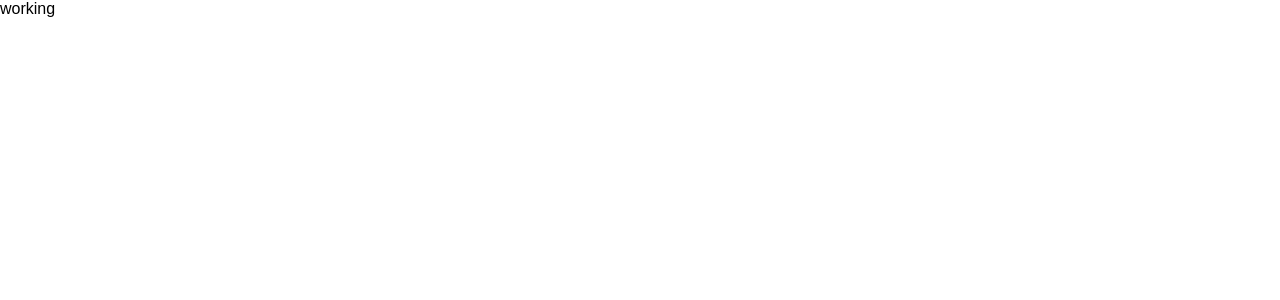
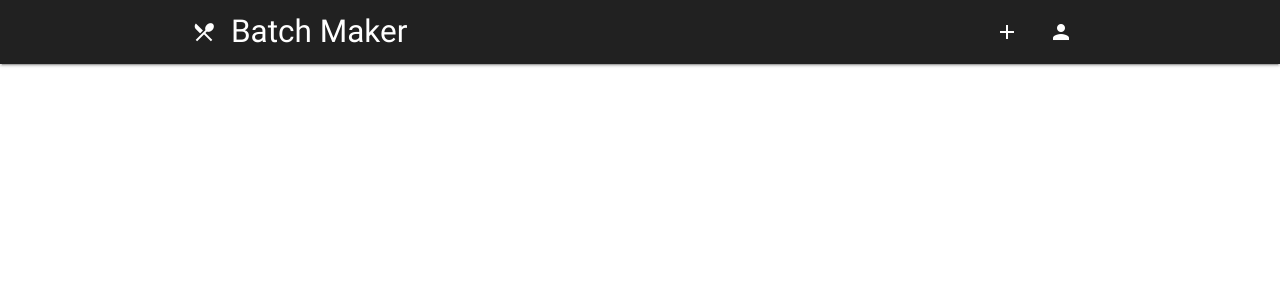
Before and after one commit to AryDavani/batch-maker, a React (Create React App) app: page / in a window 1280 px wide. Shown: the top 300 px of the page. Built offline with nearby package versions, Linux system fonts and the light colour scheme.

Commit message:
more boilerplate. added components

```diff
--- a/package.json
+++ b/package.json
@@ -5,7 +5,9 @@
   "dependencies": {
     "react": "^15.6.1",
     "react-dom": "^15.6.1",
+    "react-materialize": "^1.0.6",
     "react-redux": "^5.0.5",
+    "react-router-dom": "^4.1.2",
     "react-scripts": "1.0.10",
     "redux": "^3.7.2"
   },
--- a/public/index.html
+++ b/public/index.html
@@ -3,38 +3,16 @@
   <head>
     <meta charset="utf-8">
     <meta name="viewport" content="width=device-width, initial-scale=1, shrink-to-fit=no">
-    <meta name="theme-color" content="#000000">
-    <!--
-      manifest.json provides metadata used when your web app is added to the
-      homescreen on Android. See https://developers.google.com/web/fundamentals/engage-and-retain/web-app-manifest/
-    -->
-    <link rel="manifest" href="%PUBLIC_URL%/manifest.json">
-    <link rel="shortcut icon" href="%PUBLIC_URL%/favicon.ico">
-    <!--
-      Notice the use of %PUBLIC_URL% in the tags above.
-      It will be replaced with the URL of the `public` folder during the build.
-      Only files inside the `public` folder can be referenced from the HTML.
-
-      Unlike "/favicon.ico" or "favicon.ico", "%PUBLIC_URL%/favicon.ico" will
-      work correctly both with client-side routing and a non-root public URL.
-      Learn how to configure a non-root public URL by running `npm run build`.
-    -->
-    <title>React App</title>
+    <link rel="stylesheet" href="http://fonts.googleapis.com/icon?family=Material+Icons">
+    <link rel="stylesheet" href="https://cdnjs.cloudflare.com/ajax/libs/materialize/0.100.1/css/materialize.min.css">
+    <title>Batch Maker</title>
   </head>
   <body>
-    <noscript>
-      You need to enable JavaScript to run this app.
-    </noscript>
+
     <div id="root"></div>
-    <!--
-      This HTML file is a template.
-      If you open it directly in the browser, you will see an empty page.
 
-      You can add webfonts, meta tags, or analytics to this file.
-      The build step will place the bundled scripts into the <body> tag.
-
-      To begin the development, run `npm start` or `yarn start`.
-      To create a production bundle, use `npm run build` or `yarn build`.
-    -->
+    <script src="https://cdnjs.cloudflare.com/ajax/libs/jquery/3.2.1/jquery.min.js"></script>
+    <script src="https://cdnjs.cloudflare.com/ajax/libs/materialize/0.100.1/js/materialize.min.js">
+    </script>
   </body>
 </html>
--- a/src/components/App.js
+++ b/src/components/App.js
@@ -1,10 +1,12 @@
 import React, { Component } from 'react';
+import NavBar from './NavBar';
+import LoginForm from './LoginForm';
 
 class App extends Component {
   render() {
     return (
       <div>
-        working
+        <LoginForm />
       </div>
     );
   }
--- /dev/null
+++ b/src/components/HomePage.js
@@ -0,0 +1,17 @@
+import React, {Component} from 'react';
+import NavBar from './NavBar';
+import RecipeList from '../containers/RecipeList';
+
+export default class HomePage extends Component {
+  constructor() {
+    super();
+  }
+  render(){
+    return (
+      <div>
+        <NavBar />
+        <RecipeList />
+      </div>
+    )
+  }
+}
--- /dev/null
+++ b/src/components/LoginForm.js
@@ -0,0 +1,18 @@
+import React, {Component} from 'react';
+import {Row, Input} from 'react-materialize';
+
+export default class LoginForm extends Component {
+  constructor() {
+    super();
+  }
+  render(){
+    return (
+      <form className="center-center">
+        <Row className="">
+          <Input type="text" label="Username" s={6} />
+          <Input type="password" label="Password" s={6} />
+        </Row>
+      </form>
+    )
+  }
+}
--- /dev/null
+++ b/src/components/NavBar.js
@@ -0,0 +1,20 @@
+import React, {Component} from 'react';
+
+export default class NavBar extends Component {
+  constructor() {
+    super();
+  }
+  render(){
+    return (
+      <nav className="grey darken-4">
+        <div className="nav-wrapper container">
+          <a href="#" className="brand-logo center-align"><i className="material-icons">local_dining</i>Batch Maker</a>
+          <ul className="right hide-on-med-and-down">
+            <li><a href="#"><i className="material-icons">add</i></a></li>
+            <li><a href="#"><i className="material-icons">person</i></a></li>
+          </ul>
+        </div>
+      </nav>
+    )
+  }
+}
--- /dev/null
+++ b/src/components/SignupForm.js
@@ -0,0 +1,18 @@
+import React, {Component} from 'react';
+import {Row, Input} from 'react-materialize';
+
+export default class SignupForm extends Component {
+  constructor() {
+    super();
+  }
+  render(){
+    return (
+      <Row className="container">
+    		<Input s={6} type="text" label="Username" />
+    		<Input s={6} type="text" label="Display Name" />
+    		<Input type="password" label="Password" s={6} />
+    		<Input type="password" label="Confirm Password" s={6} />
+      </Row>
+    )
+  }
+}
--- /dev/null
+++ b/src/containers/RecipeList.js
@@ -0,0 +1,14 @@
+import React, {Component} from 'react';
+
+export default class RecipeList extends Component {
+  constructor() {
+    super();
+  }
+  render(){
+    return (
+      <div>
+
+      </div>
+    )
+  }
+}
--- a/src/index.js
+++ b/src/index.js
@@ -3,6 +3,12 @@ import ReactDOM from 'react-dom';
 import './styles/index.css';
 import App from './components/App';
 import registerServiceWorker from './registerServiceWorker';
+import { BrowserRouter, Route, Switch } from 'react-router-dom';
+
+import HomePage from './components/HomePage';
+import LoginForm from './components/LoginForm';
+import SignupForm from './components/SignupForm';
+
 
 import reducers from './reducers';
 import {Provider} from 'react-redux';
@@ -10,9 +16,18 @@ import {createStore, applyMiddleware} from 'redux';
 
 const createStoreWithMiddleware = applyMiddleware()(createStore);
 
+
+
 ReactDOM.render(
   <Provider store={createStoreWithMiddleware(reducers)}>
-    <App />
+    <BrowserRouter>
+      <Switch>
+        <Route exact path="/" component={HomePage} />
+        <Route path="/login" component={LoginForm} />
+        <Route path="/signup" component={SignupForm} />
+      </Switch>
+    </BrowserRouter>
+
   </Provider>
   , document.getElementById('root'));
 registerServiceWorker();
--- a/src/styles/index.css
+++ b/src/styles/index.css
@@ -1,5 +1,15 @@
 body {
   margin: 0;
   padding: 0;
-  font-family: sans-serif;
 }
+
+.login {
+  display: flex;
+  flex-direction: column;
+}
+
+.center-center {
+  display: flex;
+  justify-content: center;
+  align-items: center;
+}
```
Also changed, not shown: src/components/BaseLayout.js (added, +16 -0 lines), src/components/RecipeForm.js (added, +12 -0 lines), 2 other files (tests, documents, lock files or other folders).
